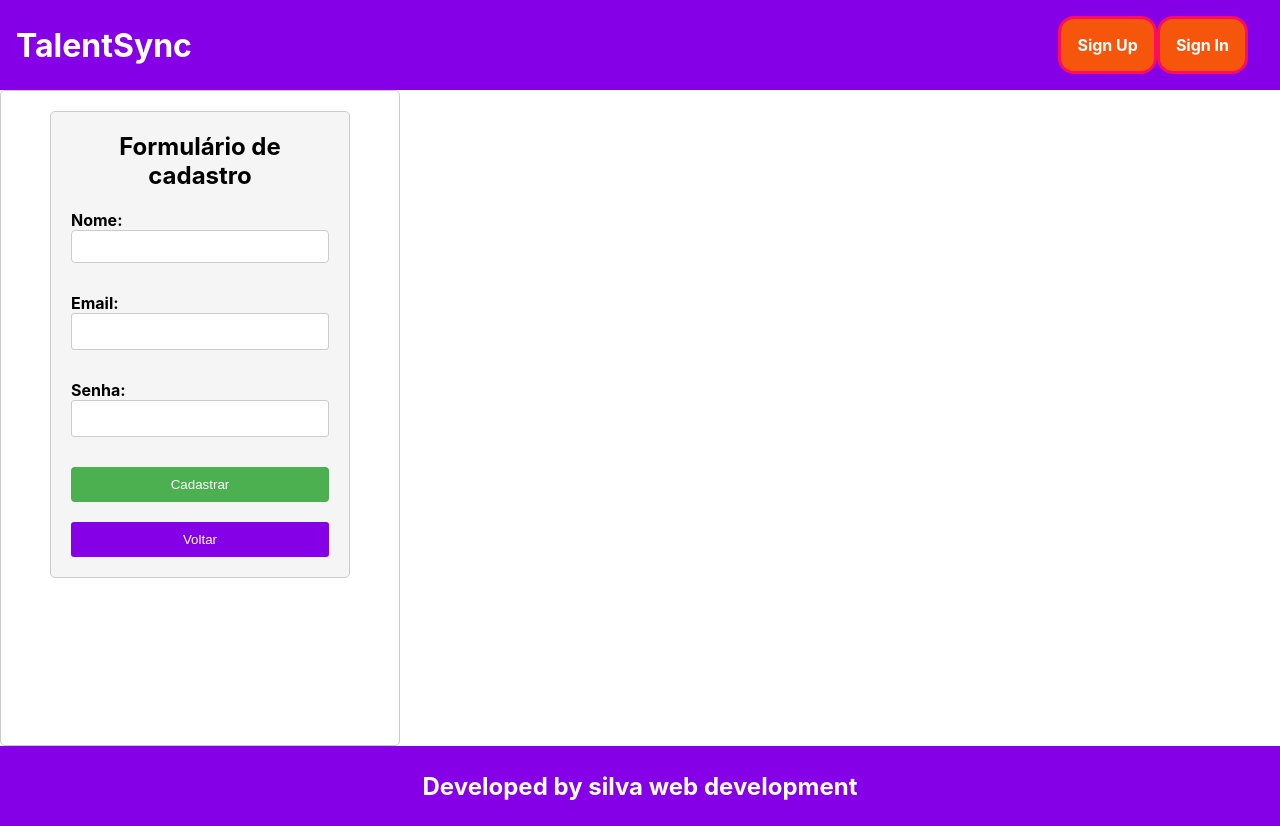
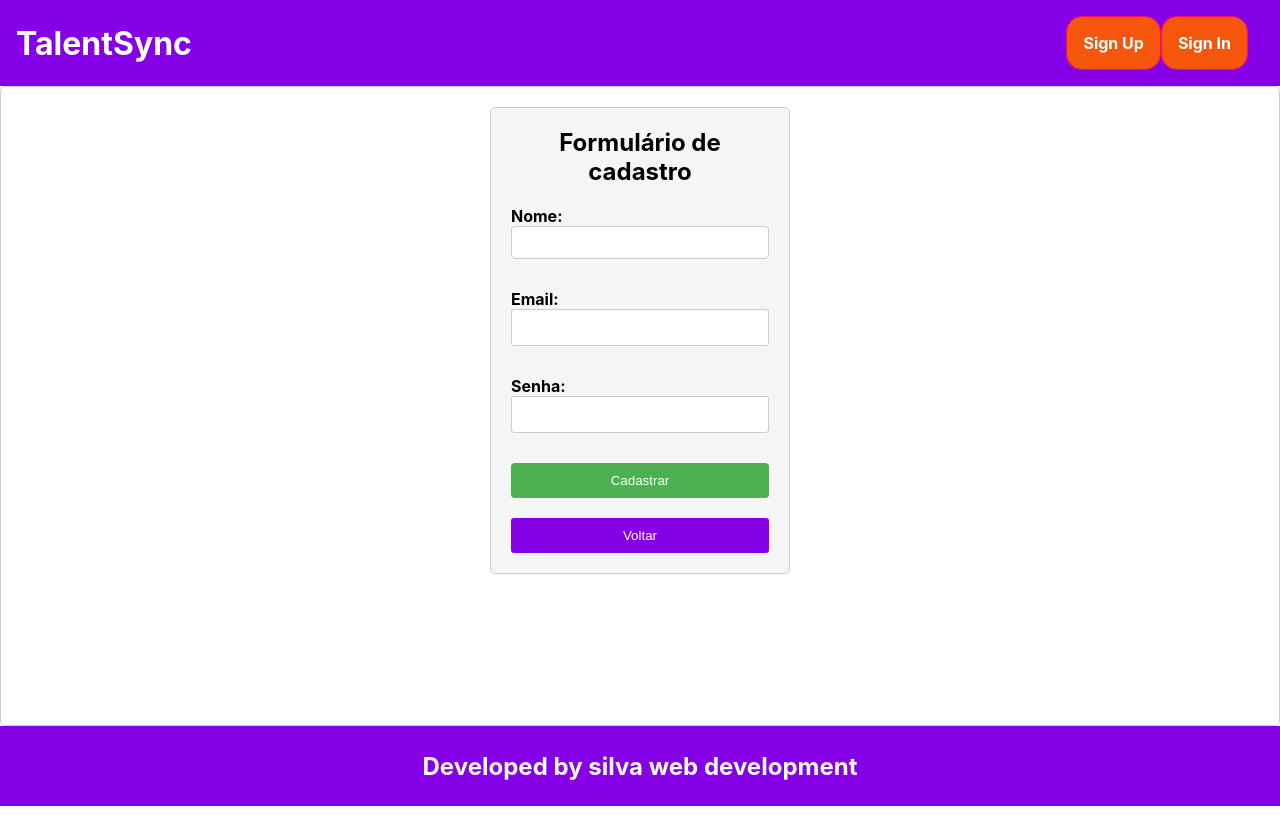
Before and after one commit to Luis-Paulo-Silva-Reis/react-projeto-empregos, a React (Create React App) app: page /register in a window 1280 px wide. Built offline with nearby package versions, Linux system fonts and the light colour scheme.

Commit message:
css fix
css fix

```diff
--- a/src/components/MainLayoutComponent.jsx
+++ b/src/components/MainLayoutComponent.jsx
@@ -2,7 +2,7 @@ import Header from "./Header";
 import Footer from "./Footer";
 import Main from "./Main";
 import "../styles/Main_Layout_component.css";
-import CardDetail from "./CardDetail";
+
 
 function MainLayoutComponent() {
   return (
@@ -18,7 +18,6 @@ function MainLayoutComponent() {
 
       </div>
       <Footer />
-      {/* <ToggleForm></ToggleForm>  */}
     </div>
   );
 }
--- a/src/styles/Form_login.css
+++ b/src/styles/Form_login.css
@@ -68,5 +68,6 @@
 }
 
 .login_main {
-  min-height: 82vh;
+  min-height: 80vh;
+  padding: 20px;
 }
--- a/src/styles/Form_register.css
+++ b/src/styles/Form_register.css
@@ -1,8 +1,9 @@
 .form_register_layout_main {
   display: flex;
   justify-content: center;
-  align-items: self-start;
-  height: 82vh;
+  align-items: flex-start;
+  height: 80vh;
+  width: 100%;
 
 }
 
--- a/src/styles/Header.css
+++ b/src/styles/Header.css
@@ -26,7 +26,7 @@
 }
 
 .ul li {
-  border: 3px solid var(--color-Tertiary);
+  border: 1px solid var(--color-Tertiary);
   border-radius: 1rem;
   padding: 1rem;
   background-color: var(--color-Secondary);
--- a/src/styles/Main.css
+++ b/src/styles/Main.css
@@ -1,5 +1,5 @@
 .Main_layout{
     min-height: 81vh;
-    width: 80vw;
+    width: 100vw;
     background-color: white;
 }
```
Also changed, not shown: src/components/UseFetch.jsx (+7 -7 lines).
